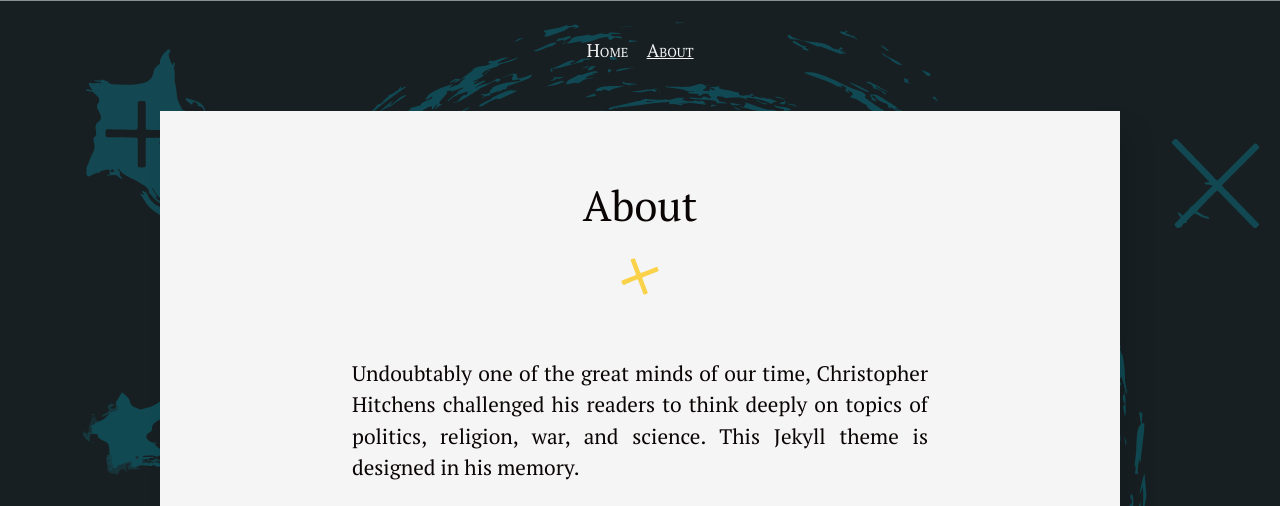
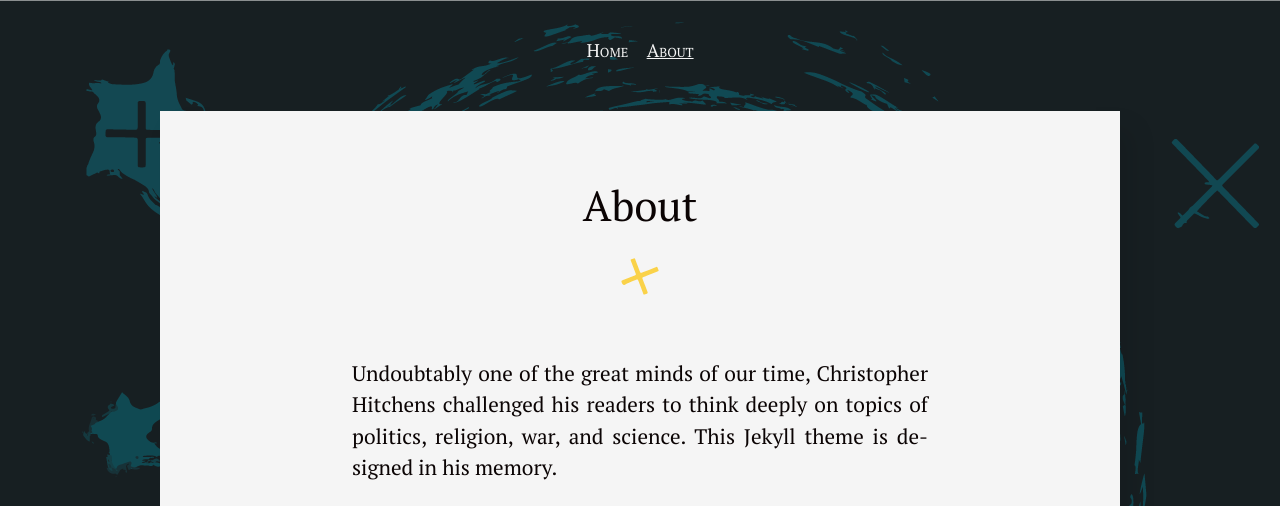
Before and after one commit to silvialohrmann/editorial, a Jekyll site: the page built from about.md, in a window 1280 px wide. Shown: the top 506 px of the page. Built offline with Jekyll 4.4.1, drawn with Linux system fonts in a browser that asks for light colours; grey boxes are pictures that could not be loaded.

Commit message:
Update _article.scss

```diff
--- a/_sass/_article.scss
+++ b/_sass/_article.scss
@@ -24,6 +24,14 @@
   text-align: justify;
   text-indent: 1.5em;
   text-justify: inter-word;
+    overflow-wrap: break-word;
+    word-wrap: break-word;
+    -ms-word-break: break-all;
+    word-break: break-word;
+    -ms-hyphens: auto;
+    -moz-hyphens: auto;
+    -webkit-hyphens: auto;
+    hyphens: auto;
 }
 
 .post p:first-of-type,
```
